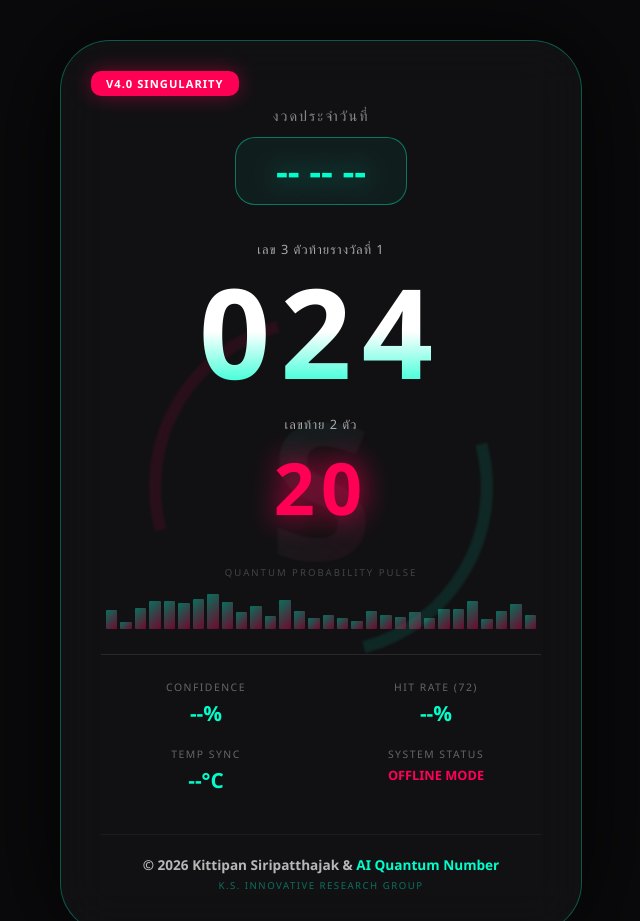
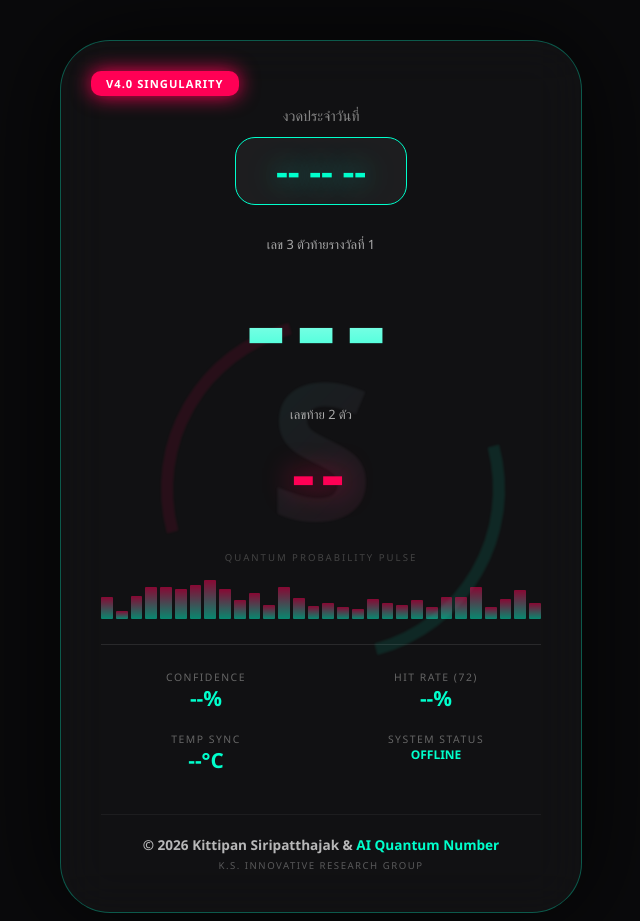
Before and after one commit to kittipan1984/my-lottery-tool, a plain HTML site: page index.html in a window 1280 px wide. Shown: the top 921 px of the page, without its empty margins (319-959 px from the left). Drawn offline with Linux system fonts and the light colour scheme; no server answers.

Commit message:
Update index.html

```diff
--- a/index.html
+++ b/index.html
@@ -6,11 +6,10 @@
     <title>V4.0 Singularity Pulse | K.S. Innovative & AI Quantum Number</title>
     <style>
         :root {
-            --neon-cyan: #00ffcc;
-            --neon-pink: #ff0055;
+            --neon-main: #00ffcc;
+            --neon-sub: #ff0055;
             --bg-dark: #0a0a0c;
             --glass: rgba(255, 255, 255, 0.03);
-            --gradient-main: linear-gradient(135deg, #00ffcc, #ff0055);
         }
 
         body {
@@ -25,6 +24,7 @@
             padding: 40px 20px;
             box-sizing: border-box;
             overflow-y: auto;
+            transition: all 1s ease;
         }
 
         .oracle-box {
@@ -41,7 +41,7 @@
             z-index: 1;
         }
 
-        /* --- K.S. INNOVATIVE LOGO BG --- */
+        /* --- LOGO BG --- */
         .bg-logo {
             position: absolute;
             top: 50%;
@@ -51,9 +51,6 @@
             height: 320px;
             z-index: -1;
             opacity: 0.1;
-            display: flex;
-            justify-content: center;
-            align-items: center;
             pointer-events: none;
         }
 
@@ -62,8 +59,8 @@
             width: 100%;
             height: 100%;
             border: 12px solid transparent;
-            border-top: 12px solid var(--neon-cyan);
-            border-bottom: 12px solid var(--neon-pink);
+            border-top: 12px solid var(--neon-main);
+            border-bottom: 12px solid var(--neon-sub);
             border-radius: 50%;
             filter: blur(1px);
             animation: rotate 15s linear infinite;
@@ -72,11 +69,10 @@
         .logo-s {
             font-size: 190px;
             font-weight: 900;
-            background: var(--gradient-main);
+            background: linear-gradient(135deg, var(--neon-main), var(--neon-sub));
             -webkit-background-clip: text;
             -webkit-text-fill-color: transparent;
             filter: blur(1px);
-            opacity: 0.8;
         }
 
         @keyframes rotate {
@@ -89,35 +85,32 @@
             position: absolute;
             top: 30px;
             left: 30px;
-            background: var(--neon-pink);
+            background: var(--neon-sub);
             font-size: 0.7rem;
             padding: 5px 15px;
             border-radius: 10px;
             font-weight: bold;
             letter-spacing: 1px;
-            box-shadow: 0 0 20px rgba(255, 0, 85, 0.4);
+            box-shadow: 0 0 20px var(--neon-sub);
             z-index: 5;
         }
 
-        .draw-container { margin-bottom: 35px; }
-        .draw-label { font-size: 0.9rem; color: #888; letter-spacing: 2px; margin-bottom: 12px; }
         .draw-date-highlight {
             font-size: 2.3rem;
-            color: var(--neon-cyan);
+            color: var(--neon-main);
             font-weight: 800;
-            text-shadow: 0 0 30px var(--neon-cyan);
-            background: rgba(0, 255, 204, 0.05);
+            text-shadow: 0 0 30px var(--neon-main);
+            background: rgba(255, 255, 255, 0.05);
             padding: 8px 40px;
-            border: 1px solid rgba(0, 255, 204, 0.4);
+            border: 1px solid var(--neon-main);
             border-radius: 20px;
             display: inline-block;
         }
 
-        .label-th { font-size: 0.8rem; color: #aaa; letter-spacing: 1px; margin-bottom: 5px; }
         .main-num {
             font-size: 7.8rem;
             font-weight: 900;
-            background: linear-gradient(to bottom, #fff, #fff, var(--neon-cyan));
+            background: linear-gradient(to bottom, #fff, var(--neon-main));
             -webkit-background-clip: text;
             -webkit-text-fill-color: transparent;
             margin: 0;
@@ -127,38 +120,29 @@
 
         .sub-num {
             font-size: 4.5rem;
-            color: var(--neon-pink);
+            color: var(--neon-sub);
             font-weight: bold;
             margin-bottom: 30px;
-            text-shadow: 0 0 30px var(--neon-pink);
+            text-shadow: 0 0 30px var(--neon-sub);
             letter-spacing: 6px;
         }
 
-        /* --- PULSE GRAPH SECTION --- */
-        .graph-label {
-            font-size: 0.6rem;
-            color: #444;
-            text-transform: uppercase;
-            letter-spacing: 2px;
-            margin-top: 25px;
-        }
+        /* --- DYNAMIC GRAPH --- */
         .graph-container {
             width: 100%;
-            height: 40px;
+            height: 45px;
             margin-top: 10px;
             display: flex;
             align-items: flex-end;
             gap: 3px;
-            padding: 0 5px;
-            box-sizing: border-box;
-            opacity: 0.4;
+            opacity: 0.5;
         }
         .bar {
             flex: 1;
-            background: var(--gradient-main);
+            background: linear-gradient(to top, var(--neon-main), var(--neon-sub));
             border-radius: 1px;
             height: 20%;
-            transition: height 0.6s ease;
+            transition: height 0.6s ease, background 1s ease;
         }
 
         .grid {
@@ -169,25 +153,13 @@
             border-top: 1px solid rgba(255,255,255,0.1);
             padding-top: 25px;
         }
-        .label { font-size: 0.65rem; color: #666; text-transform: uppercase; letter-spacing: 1.5px; margin-bottom: 5px; }
-        .val { font-size: 1.3rem; font-weight: bold; color: var(--neon-cyan); }
+        .val { font-size: 1.3rem; font-weight: bold; color: var(--neon-main); }
+        .label { font-size: 0.65rem; color: #666; text-transform: uppercase; letter-spacing: 1.5px; }
 
         .credits-container {
             margin-top: 40px;
             border-top: 1px solid rgba(255,255,255,0.05);
             padding-top: 20px;
-        }
-        .copyright-text {
-            font-size: 0.85rem;
-            color: rgba(255,255,255,0.7);
-            margin-bottom: 5px;
-            font-weight: 600;
-        }
-        .collaboration-text {
-            font-size: 0.6rem;
-            color: rgba(0, 255, 204, 0.4);
-            letter-spacing: 1.5px;
-            text-transform: uppercase;
         }
     </style>
 </head>
@@ -199,41 +171,38 @@
         <div class="logo-s">S</div>
     </div>
 
-    <div class="v-badge">V4.0 SINGULARITY</div>
+    <div class="v-badge" id="v-badge">V4.0 SINGULARITY</div>
 
     <div class="draw-container">
-        <div class="draw-label">งวดประจำวันที่</div>
+        <div style="font-size: 0.9rem; color: #888; margin-bottom: 12px;">งวดประจำวันที่</div>
         <div class="draw-date-highlight" id="draw-date">-- -- --</div>
     </div>
 
-    <div class="label-th">เลข 3 ตัวท้ายรางวัลที่ 1</div>
+    <div style="font-size: 0.8rem; color: #aaa; margin-top: 30px;">เลข 3 ตัวท้ายรางวัลที่ 1</div>
     <div class="main-num" id="t3d">---</div>
 
-    <div class="label-th" style="margin-top: 15px;">เลขท้าย 2 ตัว</div>
+    <div style="font-size: 0.8rem; color: #aaa; margin-top: 15px;">เลขท้าย 2 ตัว</div>
     <div class="sub-num" id="t2d">--</div>
 
-    <div class="graph-label">Quantum Probability Pulse</div>
+    <div style="font-size: 0.6rem; color: #444; letter-spacing: 2px;">QUANTUM PROBABILITY PULSE</div>
     <div class="graph-container" id="visualizer"></div>
 
     <div class="grid">
         <div><div class="label">Confidence</div><div class="val" id="conf">--%</div></div>
         <div><div class="label">Hit Rate (72)</div><div class="val" id="hit">--%</div></div>
         <div><div class="label">Temp Sync</div><div class="val" id="temp">--°C</div></div>
-        <div><div class="label">System Status</div><div class="val" style="font-size: 0.8rem; color: var(--neon-pink);" id="status">INITIALIZING...</div></div>
+        <div><div class="label">System Status</div><div class="val" style="font-size: 0.75rem;" id="status">SYNCING...</div></div>
     </div>
 
     <div class="credits-container">
-        <div class="copyright-text">
-            © 2026 Kittipan Siripatthajak & <span style="color:var(--neon-cyan)">AI Quantum Number</span>
+        <div style="font-size: 0.85rem; color: rgba(255,255,255,0.7); font-weight: 600;">
+            © 2026 Kittipan Siripatthajak & <span id="partner-name" style="color:var(--neon-main)">AI Quantum Number</span>
         </div>
-        <div class="collaboration-text">
-            K.S. Innovative Research Group
-        </div>
+        <div style="font-size: 0.6rem; color: rgba(255,255,255,0.3); letter-spacing: 1.5px; margin-top: 5px;">K.S. INNOVATIVE RESEARCH GROUP</div>
     </div>
 </div>
 
 <script>
-    // สร้างแท่งกราฟ
     const visualizer = document.getElementById('visualizer');
     for (let i = 0; i < 30; i++) {
         const bar = document.createElement('div');
@@ -241,22 +210,32 @@
         visualizer.appendChild(bar);
     }
 
-    // ฟังก์ชันทำให้กราฟขยับ
     function animateGraph() {
-        const bars = document.querySelectorAll('.bar');
-        bars.forEach(bar => {
-            const height = Math.random() * 90 + 10;
-            bar.style.height = height + '%';
+        document.querySelectorAll('.bar').forEach(bar => {
+            bar.style.height = (Math.random() * 90 + 10) + '%';
         });
     }
     setInterval(animateGraph, 700);
 
+    function updateTheme(confidence) {
+        const root = document.documentElement;
+        if (confidence >= 90) {
+            root.style.setProperty('--neon-main', '#00ffcc'); // Cyan
+            root.style.setProperty('--neon-sub', '#ff0055');  // Pink
+        } else if (confidence >= 75) {
+            root.style.setProperty('--neon-main', '#ffcc00'); // Gold
+            root.style.setProperty('--neon-sub', '#ff6600');  // Orange
+        } else {
+            root.style.setProperty('--neon-main', '#0077ff'); // Blue
+            root.style.setProperty('--neon-sub', '#7700ff');  // Purple
+        }
+    }
+
     async function updateDashboard() {
-        const GIST_RAW_URL = "https://gist.githubusercontent.com/kittipan1984/f7a042eef3ccbcf7000c5ff84a0a53c3/raw/lottery-config.json";
-
+        const GIST_URL = "https://gist.githubusercontent.com/kittipan1984/f7a042eef3ccbcf7000c5ff84a0a53c3/raw/lottery-config.json";
         try {
-            const response = await fetch(`${GIST_RAW_URL}?t=${new Date().getTime()}`);
-            const data = await response.json();
+            const res = await fetch(`${GIST_URL}?t=${new Date().getTime()}`);
+            const data = await res.json();
 
             document.getElementById('t3d').innerText = data.predictions.target3D;
             document.getElementById('t2d').innerText = data.predictions.target2D;
@@ -264,19 +243,16 @@
             document.getElementById('hit').innerText = data.predictions.hit_rate_v4 + "%";
             document.getElementById('temp').innerText = data.environment_sync.temp_ref + "°C";
             document.getElementById('status').innerText = data.status.toUpperCase();
-
-            // อัปเดตวันที่อัตโนมัติจาก Gist
             document.getElementById('draw-date').innerText = data.next_draw;
 
+            updateTheme(data.predictions.confidence_score);
         } catch (err) {
-            document.getElementById('status').innerText = "OFFLINE MODE";
-            document.getElementById('t3d').innerText = "024";
-            document.getElementById('t2d').innerText = "20";
+            document.getElementById('status').innerText = "OFFLINE";
         }
     }
 
     updateDashboard();
-    setInterval(updateDashboard, 300000); // อัปเดตข้อมูลทุก 5 นาที
+    setInterval(updateDashboard, 300000);
 </script>
 
 </body>
```
